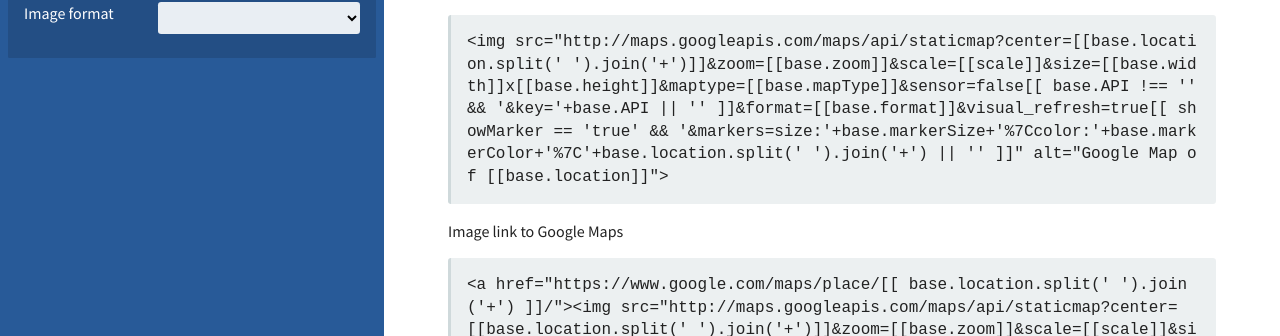
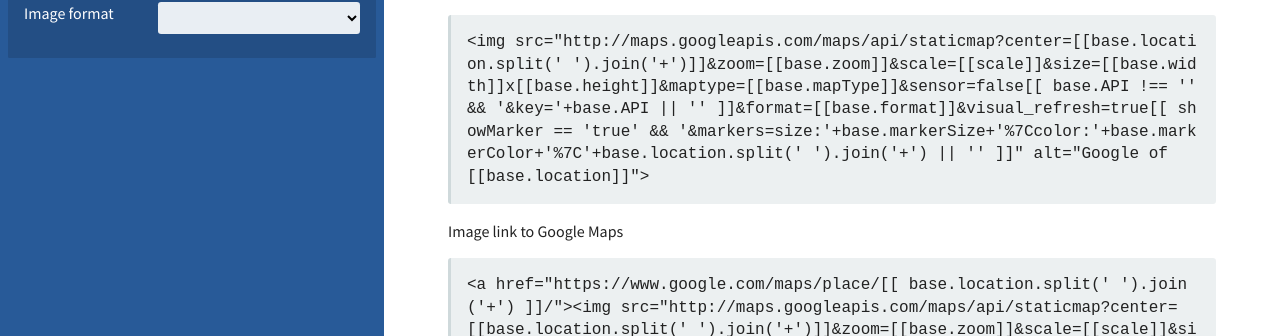
Before and after one commit to katydecorah/staticmapmaker, a Jekyll site: the page built from index.html, in a window 1280 px wide. Shown: the part 494-830 px from the top of the page. Built offline with Jekyll 4.4.1, drawn with Linux system fonts in a browser that asks for light colours; nearby versions of some CDN libraries; some web fonts are replaced; Markdown is read by kramdown in place of the engine named in the settings.

Commit message:
updated alt tag, thanks @rhewitt22

```diff
--- a/_includes/tabs.html
+++ b/_includes/tabs.html
@@ -6,7 +6,7 @@
 <pre>{{ mapcode }}</pre>
 <p>You can copy and paste the code below into an HTML document or in CSS.</p>
 <h2>HTML</h2>
-<pre>&lt;img src="{{ mapcode }}" alt="Google Map of [[base.location]]"&gt;</pre>
+<pre>&lt;img src="{{ mapcode }}" alt="{{ page.title }} of [[base.location]]"&gt;</pre>
 {% if page.title == "Google" %}
 <h3>Image link to Google Maps</h3>
 <pre>&lt;a href="https://www.google.com/maps/place/[[ base.location.split(' ').join('+') ]]/"&gt;&lt;img src="{{ mapcode }}" alt="Google Map of [[base.location]]"&gt;&lt;/a&gt;</pre>
```
